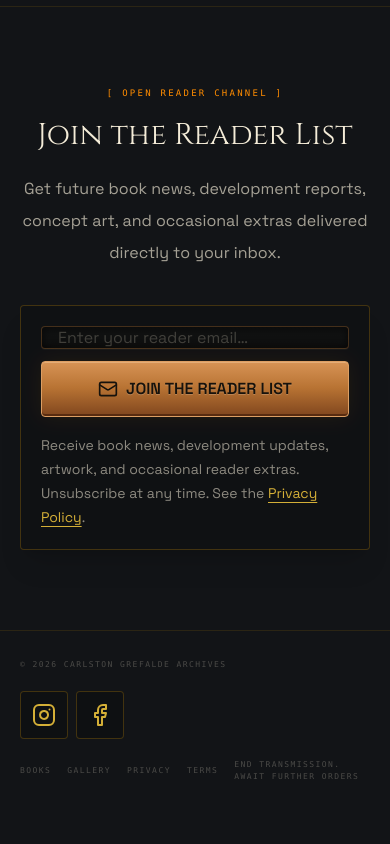
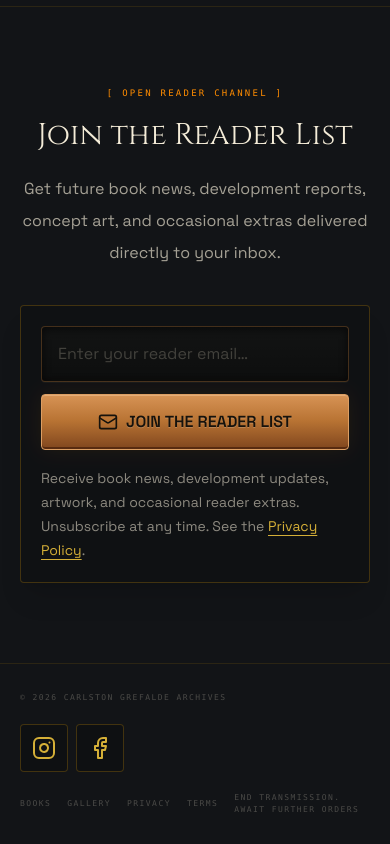
Before and after one commit to CarlstonG/authorcarlgrelfade, a Next.js app: page / in a window 390 px wide. Shown: the part 4984-5828 px from the top of the page. Before the commit the page ends 5795 px from the top, so only its background shows below. Built offline with nearby package versions, Linux system fonts and the light colour scheme.

Commit message:
adjusted input box on reader's list for mobile

```diff
--- a/components/newsletter-signup.tsx
+++ b/components/newsletter-signup.tsx
@@ -58,11 +58,11 @@ export function NewsletterSignup() {
 
   return (
     <>
-      <form onSubmit={submit} className="mx-auto max-w-2xl">
-        <div className="flex flex-col gap-3 sm:flex-row">
+      <form onSubmit={submit} className="mx-auto w-full max-w-2xl">
+        <div className="grid w-full gap-3 sm:grid-cols-[minmax(0,1fr)_auto]">
           <label htmlFor={inputId} className="sr-only">Email address</label>
-          <input id={inputId} type="email" autoComplete="email" required maxLength={254} value={email} onChange={(event) => setEmail(event.target.value)} placeholder="Enter your reader email…" className="dispatch-input h-14 min-w-0 flex-1 rounded-sm px-4 text-base focus-visible:outline-2 focus-visible:outline-brass" />
-          <button type="submit" disabled={busy} className="copper-button inline-flex min-h-14 items-center justify-center gap-2 rounded-sm px-6 text-base font-semibold disabled:cursor-wait disabled:opacity-60"><Mail className="h-5 w-5" />{busy ? "JOINING…" : "JOIN THE READER LIST"}</button>
+          <input id={inputId} type="email" autoComplete="email" required maxLength={254} value={email} onChange={(event) => setEmail(event.target.value)} placeholder="Enter your reader email…" className="dispatch-input h-14 w-full min-w-0 rounded-sm px-4 text-base focus-visible:outline-2 focus-visible:outline-brass" />
+          <button type="submit" disabled={busy} className="copper-button inline-flex min-h-14 w-full items-center justify-center gap-2 rounded-sm px-6 text-base font-semibold disabled:cursor-wait disabled:opacity-60 sm:w-auto"><Mail className="h-5 w-5" />{busy ? "JOINING…" : "JOIN THE READER LIST"}</button>
         </div>
         <div className="absolute -left-[10000px] h-px w-px overflow-hidden" aria-hidden="true"><label htmlFor={`${inputId}-website`}>Website</label><input id={`${inputId}-website`} name="website" type="text" tabIndex={-1} autoComplete="off" /></div>
         {error && <p role="alert" className="mt-3 text-sm text-red-300">{error}</p>}
```
